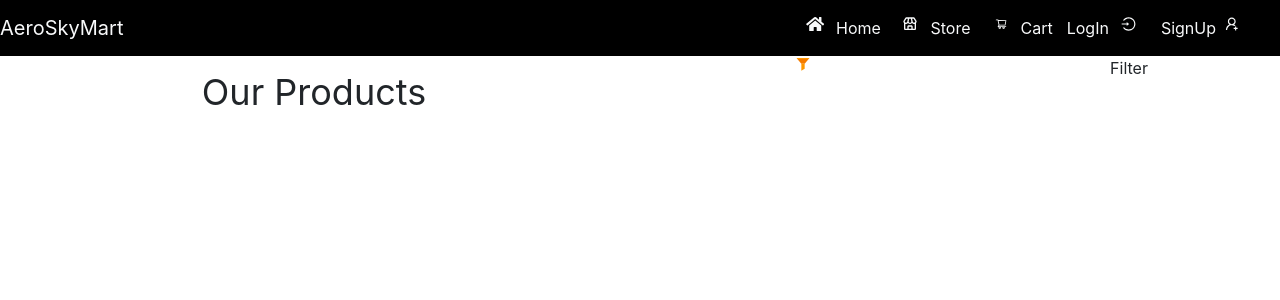
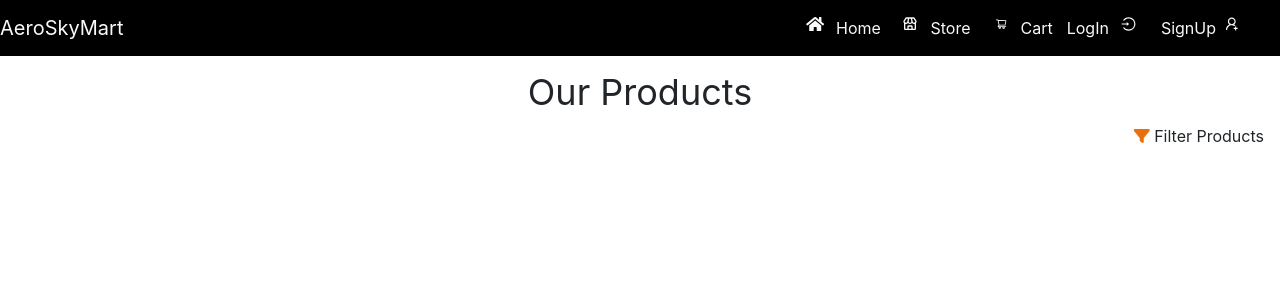
Before and after one commit to Osorabrian/AeroSkyMart, a React (Create React App) app: page /store in a window 1280 px wide. Shown: the top 300 px of the page. Built offline with nearby package versions, Linux system fonts and the light colour scheme.

Commit message:
create product card component

```diff
--- a/public/index.html
+++ b/public/index.html
@@ -25,6 +25,7 @@
       Learn how to configure a non-root public URL by running `npm run build`.
     -->
     <title>AeroSkyMart</title>
+    <link rel="stylesheet" href="https://cdnjs.cloudflare.com/ajax/libs/font-awesome/6.2.1/css/all.min.css" integrity="sha512-MV7K8+y+gLIBoVD59lQIYicR65iaqukzvf/nwasF0nqhPay5w/9lJmVM2hMDcnK1OnMGCdVK+iQrJ7lzPJQd1w==" crossorigin="anonymous" referrerpolicy="no-referrer" />
     <link href="https://cdn.jsdelivr.net/npm/bootstrap@5.3.1/dist/css/bootstrap.min.css" rel="stylesheet" integrity="sha384-4bw+/aepP/YC94hEpVNVgiZdgIC5+VKNBQNGCHeKRQN+PtmoHDEXuppvnDJzQIu9" crossorigin="anonymous">
   </head>
   <body>
--- /dev/null
+++ b/src/Components/Store/ProductCard.js
@@ -0,0 +1,10 @@
+import React from "react";
+
+export default function ProjectCard(){
+
+    return(
+        <div className="card">
+
+        </div>
+    )
+}
--- a/src/Components/Store/store.js
+++ b/src/Components/Store/store.js
@@ -1,15 +1,14 @@
 import React from "react";
-import {FcFilledFilter} from 'react-icons/fc'
 
 export default function Store(){
 
     return(
         <>
-            <div className="row">
-                <h1 className="text-4xl mt-3 col-6">Our Products</h1>
-                <FcFilledFilter className="col-3"/>
-                <p className="col-3">Filter</p>
+            <div className=" mt-3">
+                <h1 className="text-4xl">Our Products</h1>
+                <p className="text-right me-3"><i class="fa-solid fa-filter mt-3" style={{color: "#e96f0c"}}></i>   Filter Products</p>
             </div>
+
         </>
     )
 }
```
